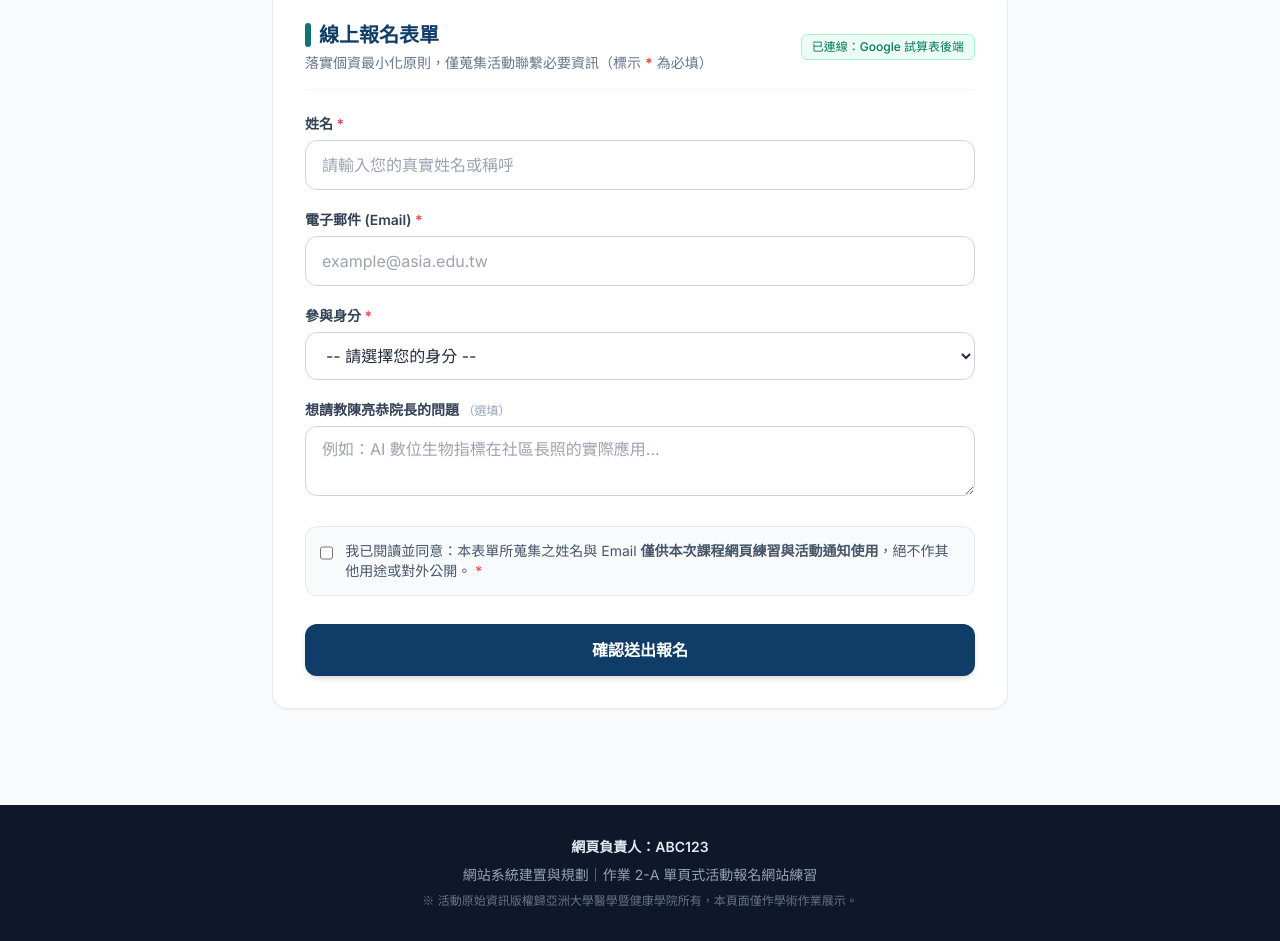
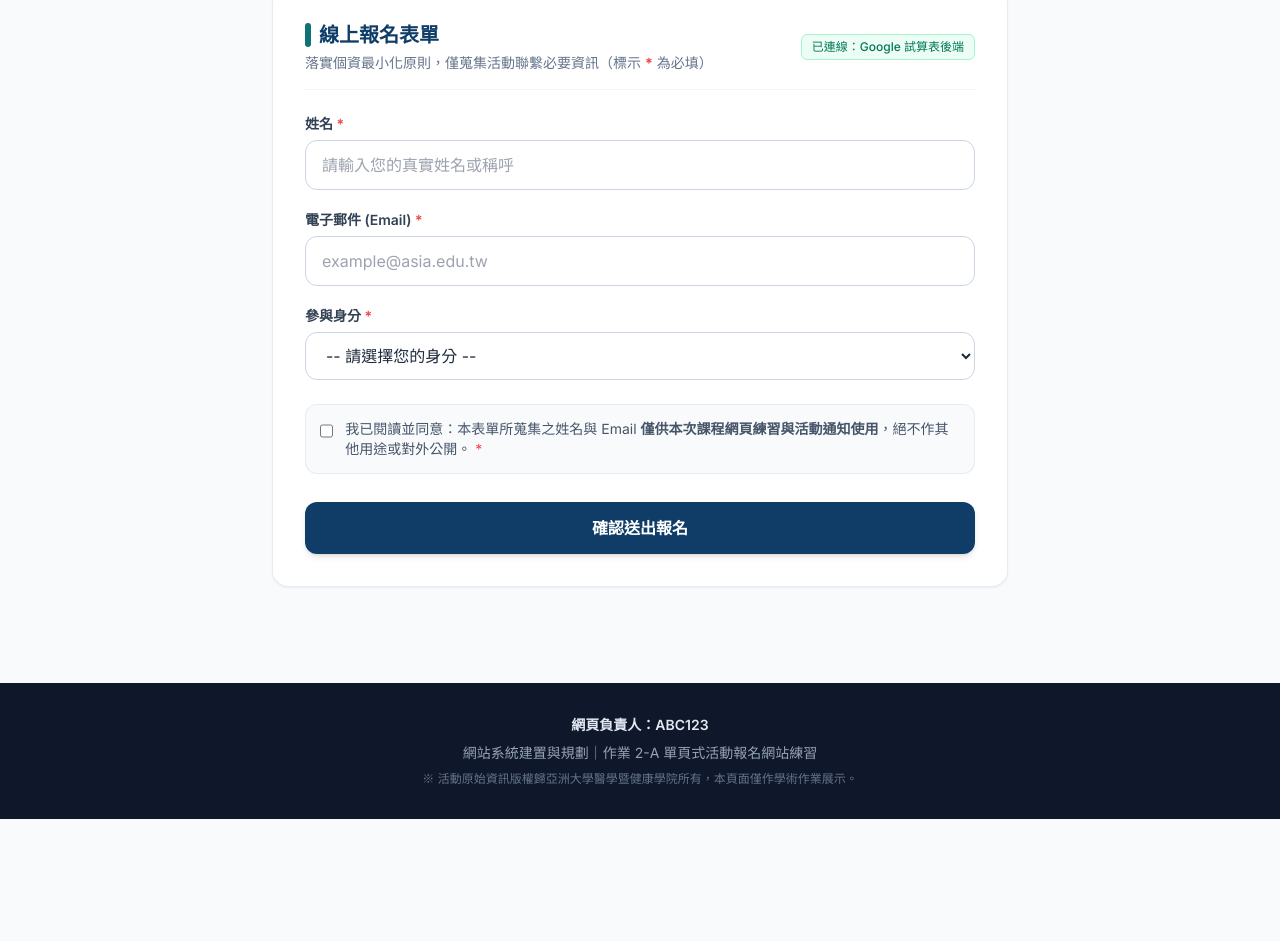
Before and after one commit to ghost-cat-w/event-signup, a plain HTML site: page index.html in a window 1280 px wide. Shown: the part 1822-2763 px from the top of the page. After the commit the page ends 2641 px from the top, so only its background shows below. Drawn offline with nearby package versions, Linux system fonts and the light colour scheme; no server answers.

Commit message:
Update index.html

```diff
--- a/index.html
+++ b/index.html
@@ -208,15 +208,6 @@
           </select>
           <!-- 欄位旁錯誤訊息 -->
           <p id="identityError" class="hidden mt-1.5 text-xs font-medium text-red-600 flex items-center gap-1"></p>
-        </div>
-
-        <!-- 欄位 4：自訂選填欄位（想請教院長的問題） -->
-        <div>
-          <label for="question" class="block text-sm font-semibold text-slate-700 mb-1.5">
-            想請教陳亮恭院長的問題 <span class="text-slate-400 font-normal text-xs">（選填）</span>
-          </label>
-          <textarea id="question" name="question" rows="2" placeholder="例如：AI 數位生物指標在社區長照的實際應用..."
-                    class="w-full px-4 py-2.5 rounded-xl border border-slate-300 focus:outline-none focus:ring-2 focus:ring-asia-teal focus:border-asia-teal transition text-base"></textarea>
         </div>
 
         <!-- 欄位 5：個資同意勾選 -->
```
